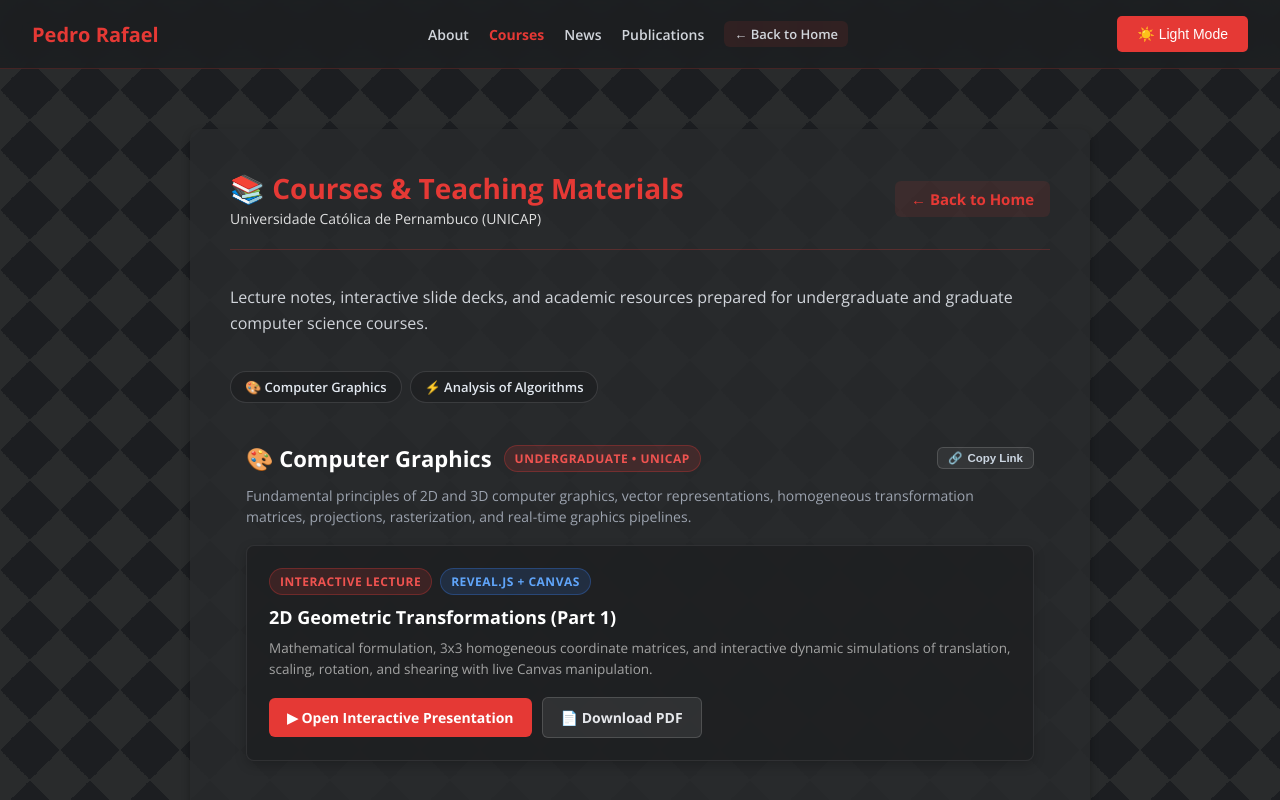
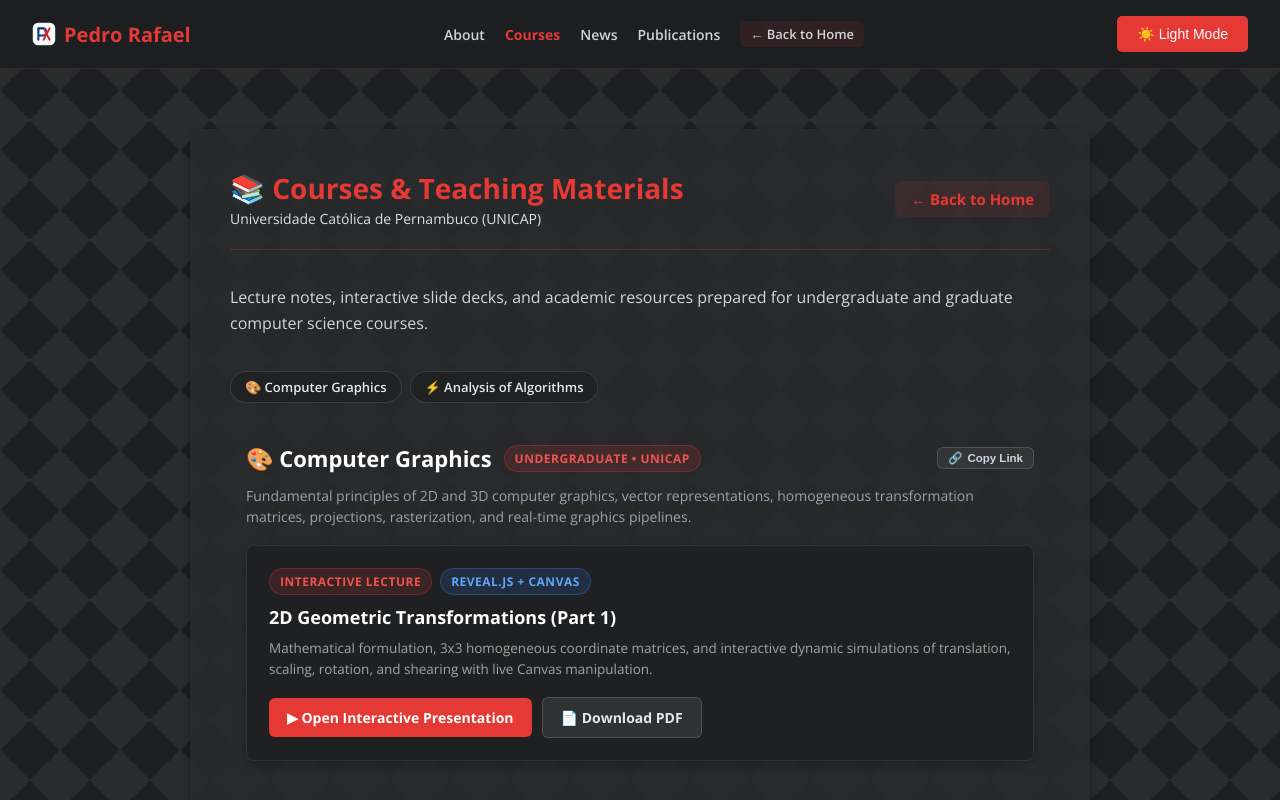
Before and after one commit to prximenes/prximenes.github.io, a plain HTML site: page courses.html in a window 1280 px wide. Shown: the top 800 px of the page. Drawn offline with nearby package versions, Linux system fonts and the light colour scheme.

Commit message:
Add adaptive SVG favicon, brand logo in header, and link icons across all pages

```diff
--- a/courses.html
+++ b/courses.html
@@ -4,6 +4,9 @@
     <meta charset="UTF-8">
     <meta name="viewport" content="width=device-width, initial-scale=1.0">
     <title>Courses &amp; Teaching Materials | Pedro Rafael</title>
+    <link rel="icon" type="image/svg+xml" href="assets/images/favicon.svg">
+    <link rel="icon" type="image/png" sizes="64x64" href="assets/images/favicon.png">
+    <link rel="shortcut icon" href="favicon.ico">
     <link href="https://fonts.googleapis.com/css2?family=Open+Sans:wght@400;600;700;800&display=swap" rel="stylesheet">
     <link rel="stylesheet" href="assets/css/style-dark.css" id="theme-link">
     <link rel="stylesheet" href="assets/css/home.css">
@@ -13,7 +16,8 @@
 
     <!-- Top Navigation Header -->
     <header class="site-header">
-        <a href="index.html" class="brand-title">
+        <a href="index.html" class="brand-title" style="display: inline-flex; align-items: center; gap: 8px;">
+            <img src="assets/images/favicon.svg" alt="Logo" width="24" height="24" style="border-radius: 6px;">
             <span>Pedro Rafael</span>
         </a>
         <nav class="nav-menu" aria-label="Main Navigation">
```
Also changed, not shown: about.html (+3 -0 lines), courses/analise-de-algoritmos/aula5-calc-complex-alg-iterativos-2/index.html (+3 -0 lines), courses/computacao-grafica/transf2d-p1/index.html (+3 -0 lines), index.html (+5 -1 lines), scientific.html (+3 -0 lines), assets/images/favicon.png (added), assets/images/favicon.svg (added), favicon.ico (added).
